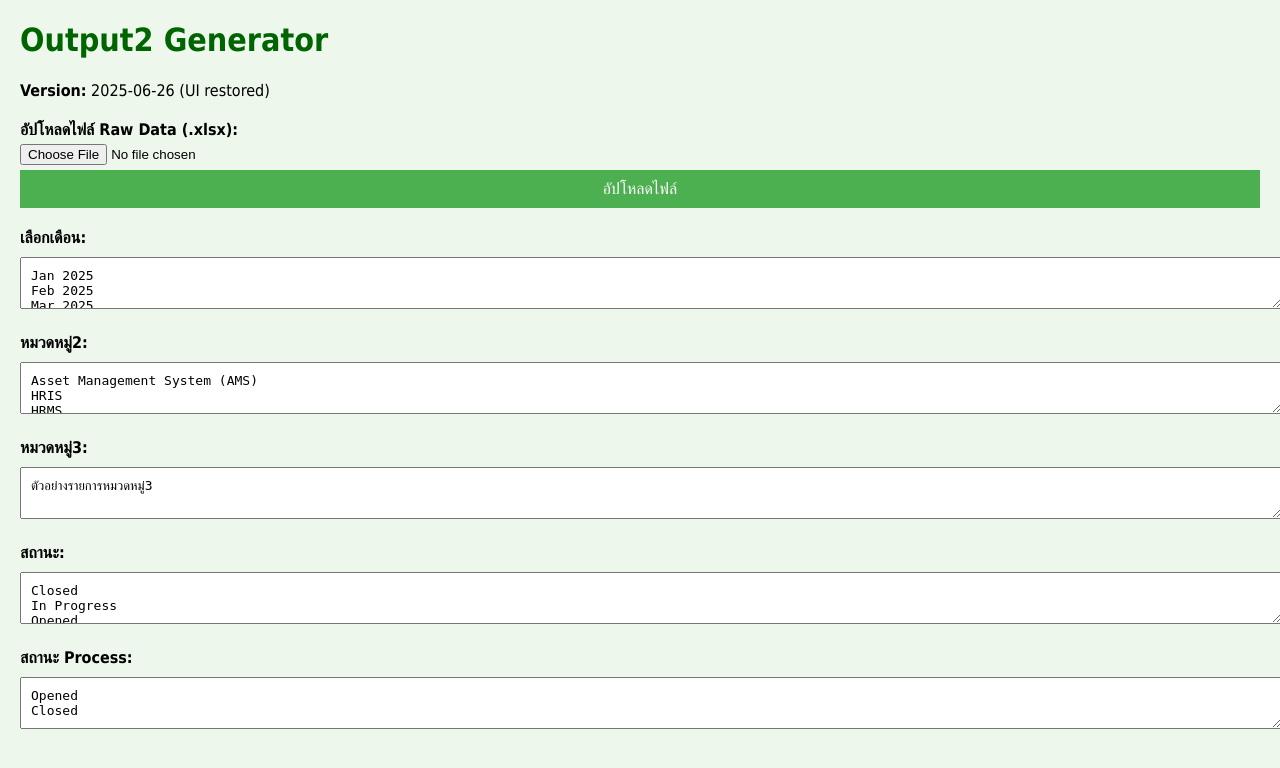
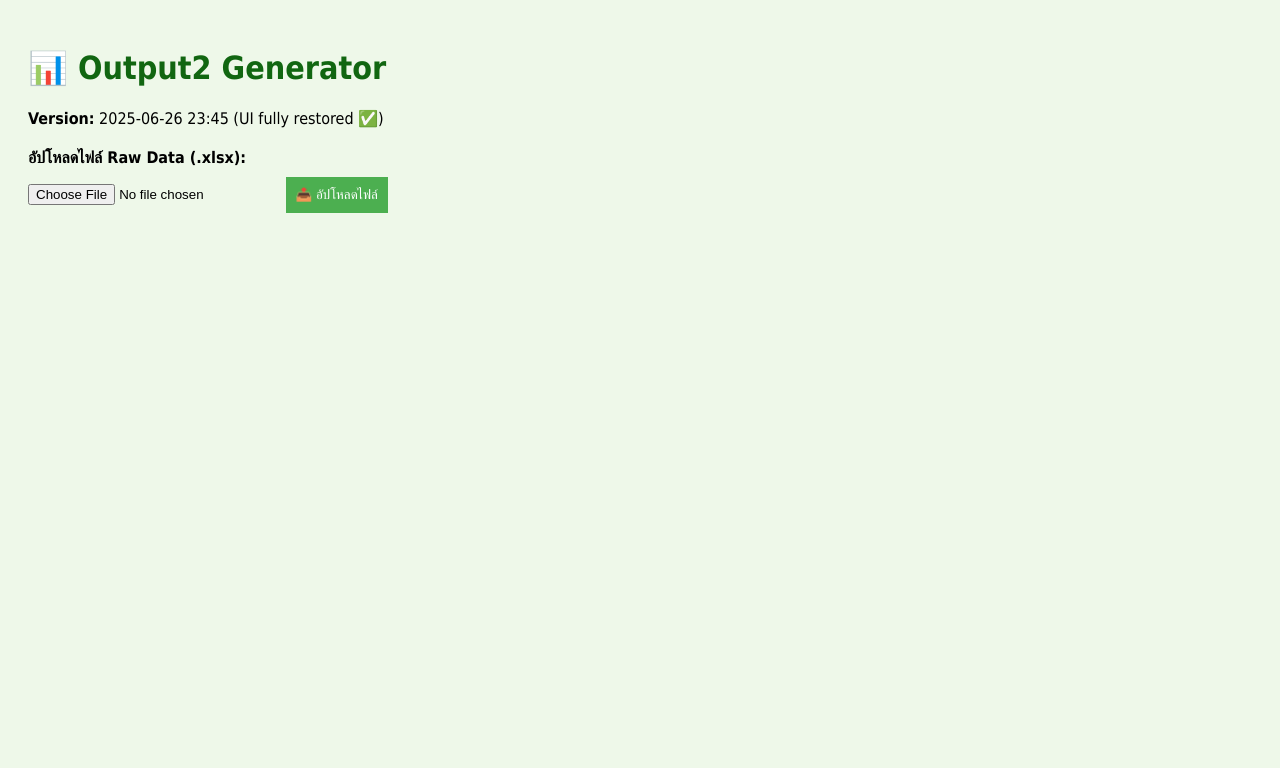
Before and after one commit to dogzamak/output2-generator, a Flask app: template templates/index.html in a window 1280 px wide. Shown: the top 768 px of the page. Run offline with Flask 3, Linux system fonts and the light colour scheme; the template is opened without the code that fills it, so the values that code supplies are empty.

Commit message:
Add files via upload

```diff
--- a/templates/index.html
+++ b/templates/index.html
@@ -1,86 +1,178 @@
-
 <!DOCTYPE html>
-<html lang="th">
+<html lang="en">
 <head>
     <meta charset="UTF-8">
-    <meta name="viewport" content="width=device-width, initial-scale=1.0">
     <title>Output2 Generator</title>
     <style>
         body {
-            background-color: #edf7ec;
+            background-color: #eef8e9;
             font-family: Tahoma, sans-serif;
-            margin: 20px;
+            padding: 20px;
         }
         h1 {
-            color: darkgreen;
+            color: #116611;
         }
         .section {
             margin-top: 20px;
         }
-        .label {
+        label {
             font-weight: bold;
-            margin-bottom: 5px;
-            display: block;
         }
-        textarea, select, button {
+        select[multiple] {
             width: 100%;
-            padding: 10px;
-            margin-top: 5px;
-            font-size: 1em;
+            height: 100px;
         }
-        .upload-btn {
+        button, .btn {
             background-color: #4CAF50;
             color: white;
+            padding: 10px;
             border: none;
             cursor: pointer;
+            margin-top: 10px;
+        }
+        button:hover {
+            background-color: #3e8e41;
+        }
+        .hidden {
+            display: none;
         }
     </style>
 </head>
 <body>
-    <h1>Output2 Generator</h1>
-    <p><strong>Version:</strong> 2025-06-26 (UI restored)</p>
+    <h1>📊 Output2 Generator</h1>
+    <p><strong>Version:</strong> 2025-06-26 23:45 (UI fully restored ✅)</p>
 
     <div class="section">
-        <label class="label">อัปโหลดไฟล์ Raw Data (.xlsx):</label>
-        <input type="file">
-        <button class="upload-btn">อัปโหลดไฟล์</button>
+        <label>อัปโหลดไฟล์ <strong>Raw Data (.xlsx)</strong>:</label><br>
+        <input type="file" id="fileInput" accept=".xlsx">
+        <button onclick="uploadFile()" class="btn">📤 อัปโหลดไฟล์</button>
+        <p id="uploadStatus"></p>
+    </div>
+
+    <div id="filters" class="hidden">
+        <div class="section">
+            <label>เลือกเดือน:</label>
+            <button onclick="addAll('month')">Add All</button><br>
+            <select id="month" multiple></select>
         </div>
 
         <div class="section">
-        <label class="label">เลือกเดือน:</label>
-        <textarea readonly>Jan 2025
-Feb 2025
-Mar 2025
-Apr 2025
-May 2025</textarea>
+            <label>หมวดหมู่2:</label>
+            <button onclick="addAll('cat2')">Add All</button><br>
+            <select id="cat2" multiple></select>
         </div>
 
         <div class="section">
-        <label class="label">หมวดหมู่2:</label>
-        <textarea readonly>Asset Management System (AMS)
-HRIS
-HRMS
-Kissflow
-SAP Functional - การทำงานใน Module ต่างๆ
-Time Attendance (Snap Plus)</textarea>
+            <label>หมวดหมู่3:</label>
+            <button onclick="addAll('cat3')">Add All</button><br>
+            <select id="cat3" multiple></select>
         </div>
 
         <div class="section">
-        <label class="label">หมวดหมู่3:</label>
-        <textarea readonly>ตัวอย่างรายการหมวดหมู่3</textarea>
+            <label>สถานะ:</label>
+            <button onclick="addAll('status')">Add All</button><br>
+            <select id="status" multiple></select>
         </div>
 
         <div class="section">
-        <label class="label">สถานะ:</label>
-        <textarea readonly>Closed
-In Progress
-Opened</textarea>
+            <label>สถานะ Process:</label>
+            <button onclick="addAll('processStatus')">Add All</button><br>
+            <select id="processStatus" multiple></select>
         </div>
 
         <div class="section">
-        <label class="label">สถานะ Process:</label>
-        <textarea readonly>Opened
-Closed</textarea>
+            <label>เลือกประเภท:</label><br>
+            <input type="radio" name="topMode" value="top5" checked> Top 5<br>
+            <input type="radio" name="topMode" value="all"> แสดงทั้งหมด<br>
         </div>
+
+        <div class="section">
+            <button onclick="downloadOutput()" class="btn">⬇ ดาวน์โหลด Output2</button>
+        </div>
+    </div>
+
+    <script>
+        const API_BASE = 'https://output2-generator-production.up.railway.app';
+
+        function uploadFile() {
+            const fileInput = document.getElementById('fileInput');
+            const file = fileInput.files[0];
+            if (!file) return alert('กรุณาเลือกไฟล์ก่อน');
+
+            const formData = new FormData();
+            formData.append('file', file);
+
+            fetch(`${API_BASE}/upload_raw_data`, {
+                method: 'POST',
+                body: formData
+            })
+            .then(res => res.json())
+            .then(data => {
+                document.getElementById('uploadStatus').innerText = 'อัปโหลดแล้ว: 100%';
+                populateSelect('month', data.months);
+                populateSelect('cat2', data.category2);
+                populateSelect('cat3', data.category3);
+                populateSelect('status', data.status);
+                populateSelect('processStatus', data.process_status);
+                document.getElementById('filters').classList.remove('hidden');
+            })
+            .catch(err => {
+                console.error(err);
+                alert('Upload error: ' + err.message);
+            });
+        }
+
+        function populateSelect(id, values) {
+            const select = document.getElementById(id);
+            select.innerHTML = '';
+            values.forEach(val => {
+                const option = document.createElement('option');
+                option.value = val;
+                option.text = val;
+                select.appendChild(option);
+            });
+        }
+
+        function addAll(id) {
+            const select = document.getElementById(id);
+            for (let i = 0; i < select.options.length; i++) {
+                select.options[i].selected = true;
+            }
+        }
+
+        function getSelectedValues(id) {
+            const select = document.getElementById(id);
+            return Array.from(select.selectedOptions).map(opt => opt.value);
+        }
+
+        function downloadOutput() {
+            const topMode = document.querySelector('input[name="topMode"]:checked').value;
+
+            const payload = {
+                months: getSelectedValues('month'),
+                category2: getSelectedValues('cat2'),
+                category3: getSelectedValues('cat3'),
+                status: getSelectedValues('status'),
+                process_status: getSelectedValues('processStatus'),
+                top_5: topMode === 'top5'
+            };
+
+            fetch(`${API_BASE}/generate_output2`, {
+                method: 'POST',
+                headers: { 'Content-Type': 'application/json' },
+                body: JSON.stringify(payload)
+            })
+            .then(response => response.blob())
+            .then(blob => {
+                const url = window.URL.createObjectURL(blob);
+                const a = document.createElement('a');
+                a.href = url;
+                a.download = 'Output2.xlsx';
+                a.click();
+                window.URL.revokeObjectURL(url);
+            })
+            .catch(err => alert('Error downloading Output2: ' + err.message));
+        }
+    </script>
 </body>
 </html>
```
Lines whose indentation alone changed are shown as unchanged.
